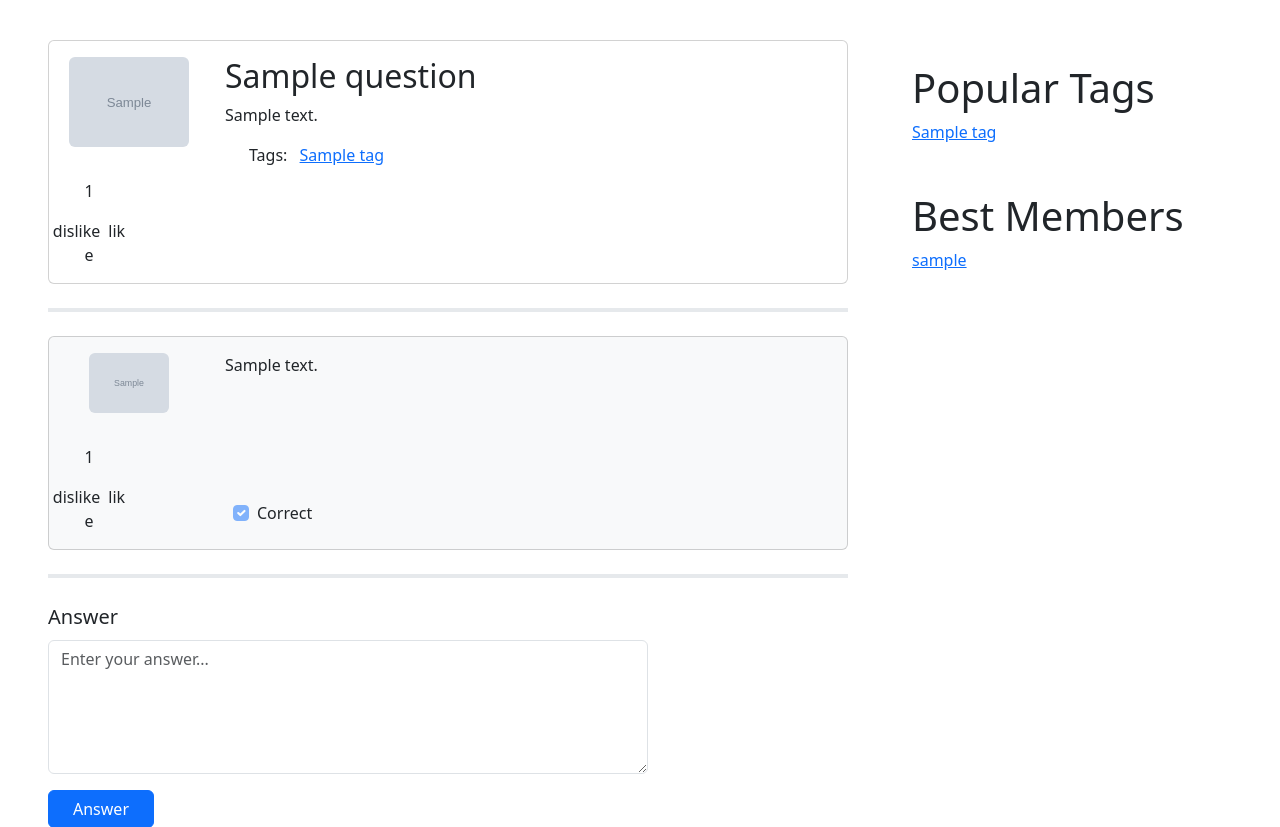
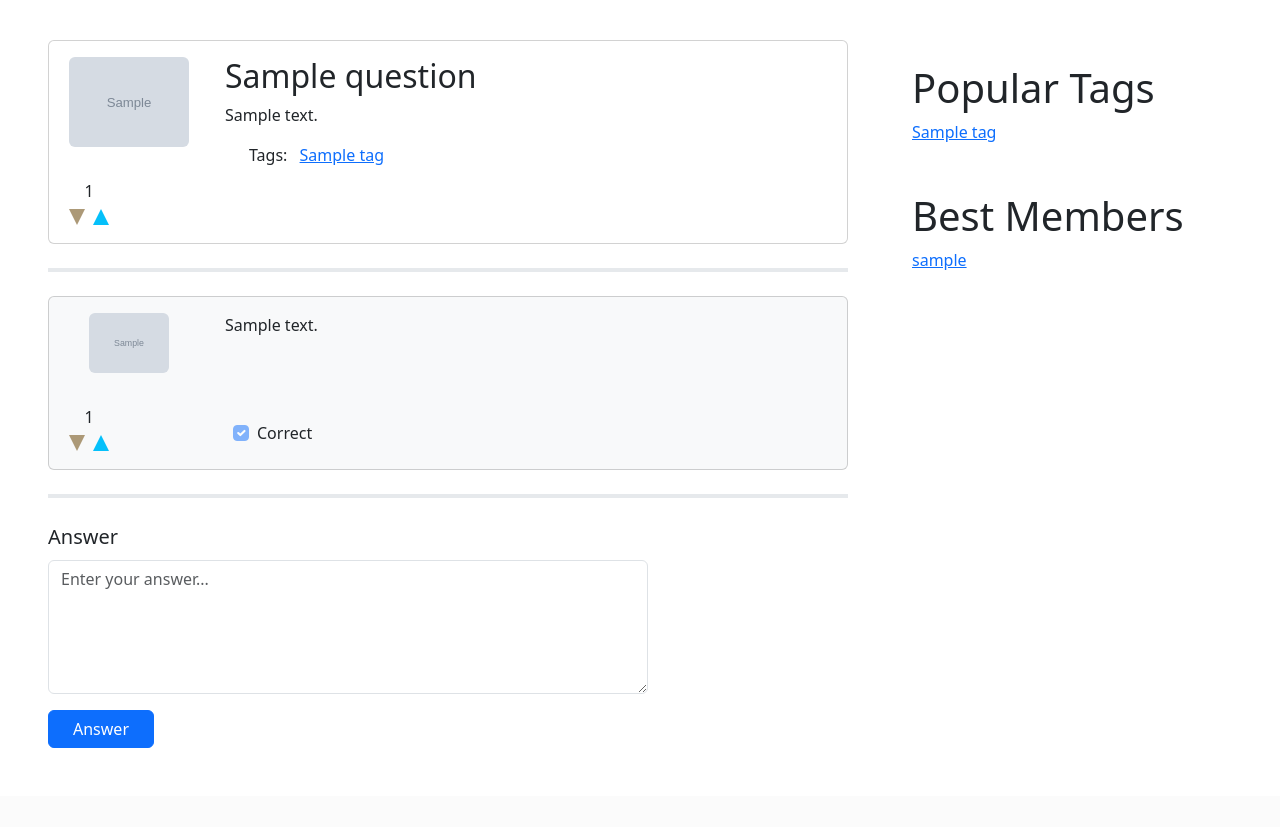
Before and after one commit to DeveloperMan313/ask-pupkin, a Django app: page /question/1/ in a window 1280 px wide. Shown: the part 80-907 px from the top of the page. After the commit the page ends 828 px from the top, so only its background shows below. Run offline with Django 5.2, Linux system fonts and the light colour scheme; a user stored in the database is signed in; tables that the repository leaves empty hold one stand-in row (values such as "Sample post"); grey boxes marked "Sample" are stand-in pictures; some libraries are stand-ins or nearby versions.

Commit message:
Add good UI to ratings, remove tag.html as redundancy

```diff
--- a/app/models.py
+++ b/app/models.py
@@ -1,6 +1,7 @@
 from django.db import models
 from django.contrib.auth.models import User
-from django.db.models import Count, Q, F
+from django.db.models import Count, Q, F, Sum, Value
+from django.db.models.functions import Cast
 
 
 class ProfileManager(models.query.QuerySet):
@@ -43,6 +44,12 @@ class QuestionManager(models.query.QuerySet):
     def with_answer_count(self):
         return self.annotate(answer_count=Count('answer', distinct=True))
 
+    def with_user_rating(self, user: User):
+        if user.is_authenticated:
+            return self.annotate(user_rating=Sum(-1 + 2 * Cast('question_rating__is_positive', models.IntegerField()), default=0, filter=Q(question_rating__user=user)))
+        else:
+            return self.annotate(user_rating=Value(0))
+
     def new(self):
         return self.with_rating().with_answer_count().order_by('-pk')
 
@@ -74,6 +81,12 @@ class AnswerManager(models.query.QuerySet):
             .annotate(likes=Count('answer_rating', distinct=True, filter=Q(answer_rating__is_positive=True))) \
             .annotate(dislikes=Count('answer_rating', distinct=True, filter=Q(answer_rating__is_positive=False))) \
             .annotate(rating=F('likes') - F('dislikes'))
+
+    def with_user_rating(self, user: User):
+        if user.is_authenticated:
+            return self.annotate(user_rating=Sum(-1 + 2 * Cast('answer_rating__is_positive', models.IntegerField()), default=0, filter=Q(answer_rating__user=user)))
+        else:
+            return self.annotate(user_rating=Value(0))
 
     def by_question_id(self, question_id: int):
         return self.with_rating().filter(question__id=question_id).order_by('-is_correct', '-rating')
--- a/app/views.py
+++ b/app/views.py
@@ -45,7 +45,7 @@ def handler404(request, exception, template_name="404.html"):
 
 @csrf_protect
 def index(request):
-    page = paginate(request, Question.objects.new())
+    page = paginate(request, Question.objects.new().with_user_rating(request.user))
     for q in page.object_list:
         q.init_tag_list()
     return render(
@@ -64,7 +64,7 @@ def index(request):
 
 @csrf_protect
 def hot(request):
-    page = paginate(request, Question.objects.hot())
+    page = paginate(request, Question.objects.hot().with_user_rating(request.user))
     for q in page.object_list:
         q.init_tag_list()
     return render(
@@ -76,14 +76,14 @@ def hot(request):
             'best_members': Profile.objects.best(),
             'page': page,
             'questions': page.object_list,
-            'category': 'top',
+            'category': 'hot',
         },
     )
 
 
 @csrf_protect
 def tag(request, tag):
-    questions = Question.objects.by_tag_name(tag)
+    questions = Question.objects.by_tag_name(tag).with_user_rating(request.user)
     if len(questions) == 0:
         raise Http404
     page = paginate(request, questions)
@@ -91,7 +91,7 @@ def tag(request, tag):
         q.init_tag_list()
     return render(
         request,
-        'tag.html',
+        'index.html',
         context={
             'page_title': f'AskPupkin - Tag: {tag}',
             'popular_tags': Tag.objects.popular(),
@@ -99,6 +99,7 @@ def tag(request, tag):
             'page': page,
             'tag': tag,
             'questions': page.object_list,
+            'category': 'tag',
         },
     )
 
@@ -129,7 +130,7 @@ def ask(request):
 @csrf_protect
 def question(request, question_id):
     try:
-        question = Question.objects.by_id(question_id)
+        question = Question.objects.with_user_rating(request.user).by_id(question_id)
     except ObjectDoesNotExist:
         raise Http404
 
@@ -150,7 +151,9 @@ def question(request, question_id):
             'popular_tags': Tag.objects.popular(),
             'best_members': Profile.objects.best(),
             'question': question,
-            'answers': tuple(Answer.objects.by_question_id(question_id)),
+            'answers': Answer.objects.by_question_id(question_id).with_user_rating(
+                request.user
+            ),
             'form': form,
         },
     )
--- /dev/null
+++ b/static/css/ratings.css
@@ -0,0 +1,15 @@
+.like-btn,
+.dislike-btn {
+    filter: invert(0.5) sepia(1);
+    cursor: pointer;
+}
+
+.rating-area[data-user-rating="-1"]>.dislike-btn {
+    cursor: default;
+    filter: invert(0.5) sepia(1) saturate(5) hue-rotate(150deg);
+}
+
+.rating-area[data-user-rating="1"]>.like-btn {
+    cursor: default;
+    filter: invert(0.5) sepia(1) saturate(5) hue-rotate(150deg);
+}
--- a/static/js/ratings.js
+++ b/static/js/ratings.js
@@ -5,6 +5,11 @@ function rateHandler(event) {
     const obj_type = button.parentElement.dataset.type;
     const obj_id = button.parentElement.dataset.id;
     const action = button.classList.contains('like-btn') ? 'like' : 'dislike';
+    const user_rating = button.parentElement.dataset.userRating;
+
+    if (action == 'like' && user_rating == "1" || action == 'dislike' && user_rating == "-1") {
+        return;
+    }
 
     const request = new Request(`/rate_${obj_type}/`, {
         method: 'POST',
@@ -18,6 +23,7 @@ function rateHandler(event) {
                 response.json().then((data) => {
                     button.parentElement.getElementsByClassName('rating')[0].innerText = data['new_rating'];
                 });
+                button.parentElement.setAttribute('data-user-rating', parseInt(user_rating) + ((action == 'like') ? 1 : -1));
             }
         });
 }
--- a/templates/index.html
+++ b/templates/index.html
@@ -3,13 +3,16 @@
 {% load static %}
 
 {% block content %}
+<link rel="stylesheet" href="{% static 'css/ratings.css' %}">
 <div>
     {% if category == 'new' %}
     <span class="fs-1 me-4">New Questions</span>
     <a href="{% url 'hot' %}" class="fs-3">Hot Questions</a>
-    {% else %}
+    {% elif category == 'hot' %}
     <span class="fs-1 me-4">Hot Questions</span>
     <a href="{% url 'index' %}" class="fs-3">New Questions</a>
+    {% elif category == 'tag' %}
+    <span class="fs-1">Tag: {{ tag }}</span>
     {% endif %}
 </div>
 
--- a/templates/layouts/answer_rating.html
+++ b/templates/layouts/answer_rating.html
@@ -1,4 +1,7 @@
-<div class="rating-area w-50 my-3" data-type="answer" data-id="{{ answer.pk }}">
-    <p class="rating">{{ answer.rating }}</p>
-    <span class="dislike-btn me-2">dislike</span><span class="like-btn">like</span>
+{% load static %}
+
+<div class="rating-area w-50 my-3" data-type="answer" data-id="{{ answer.pk }}"
+    data-user-rating="{{ answer.user_rating }}">
+    <p class="rating mb-0">{{ answer.rating }}</p>
+    <img src="{% static 'svg/triangle-up.svg' %}" alt="dislike" class="dislike-btn me-2" style="transform: rotate(180deg);"><img src="{% static 'svg/triangle-up.svg' %}" alt="like" class="like-btn">
 </div>
--- a/templates/layouts/question_rating.html
+++ b/templates/layouts/question_rating.html
@@ -1,4 +1,7 @@
-<div class="rating-area w-50 my-3" data-type="question" data-id="{{ question.pk }}">
-    <p class="rating">{{ question.rating }}</p>
-    <span class="dislike-btn me-2">dislike</span><span class="like-btn">like</span>
+{% load static %}
+
+<div class="rating-area w-50 my-3" data-type="question" data-id="{{ question.pk }}"
+    data-user-rating="{{ question.user_rating }}">
+    <p class="rating mb-0">{{ question.rating }}</p>
+    <img src="{% static 'svg/triangle-up.svg' %}" alt="dislike" class="dislike-btn me-2" style="transform: rotate(180deg);"><img src="{% static 'svg/triangle-up.svg' %}" alt="like" class="like-btn">
 </div>
--- a/templates/question.html
+++ b/templates/question.html
@@ -5,6 +5,7 @@
 {% load crispy_forms_tags %}
 
 {% block content %}
+<link rel="stylesheet" href="{% static 'css/ratings.css' %}">
 <div class="card mt-4" style="max-width: 50em;">
     <div class="row g-0">
         <div class="col-4 text-center" style="width: 10em;">
```
Also changed, not shown: templates/tag.html (deleted, +0 -15 lines), static/svg/triangle-up.svg (added).
